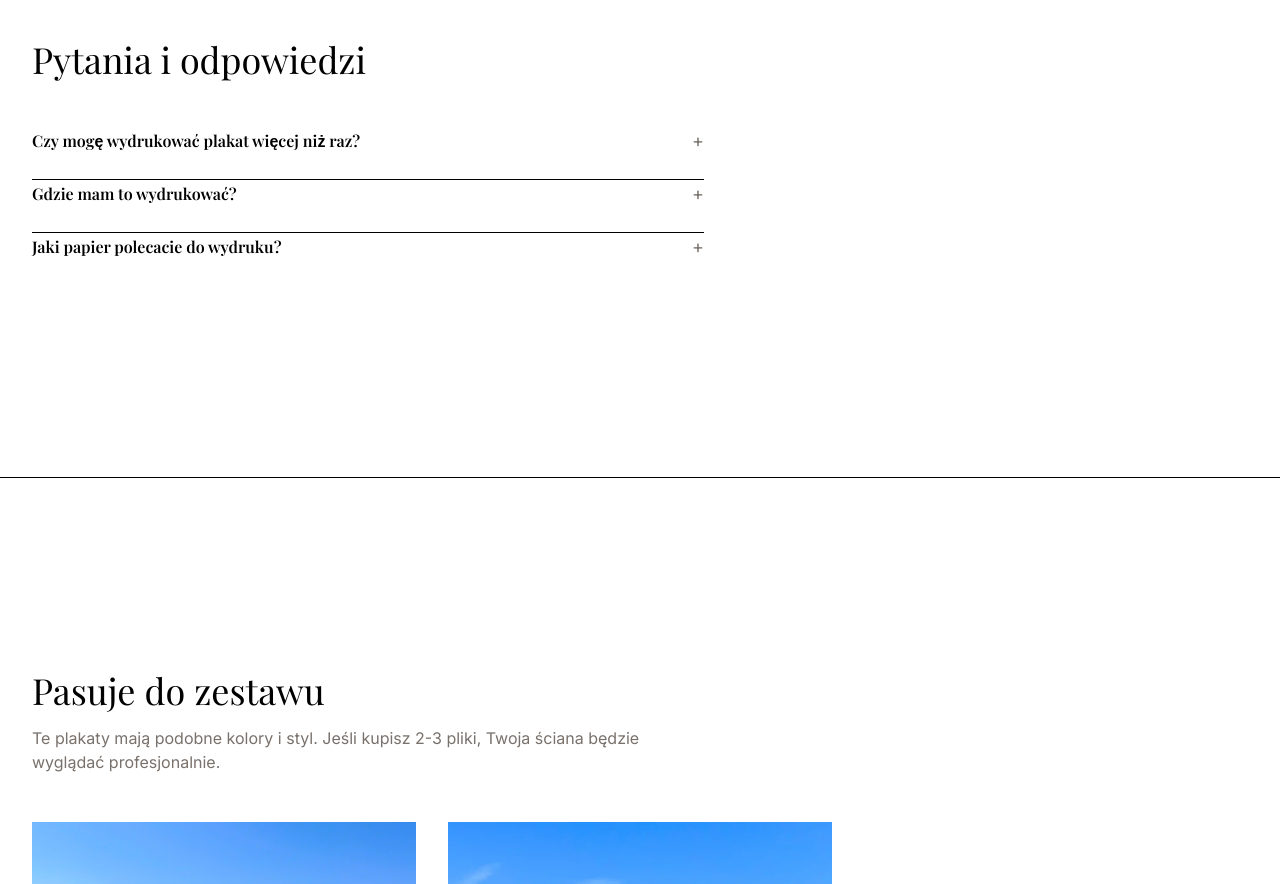
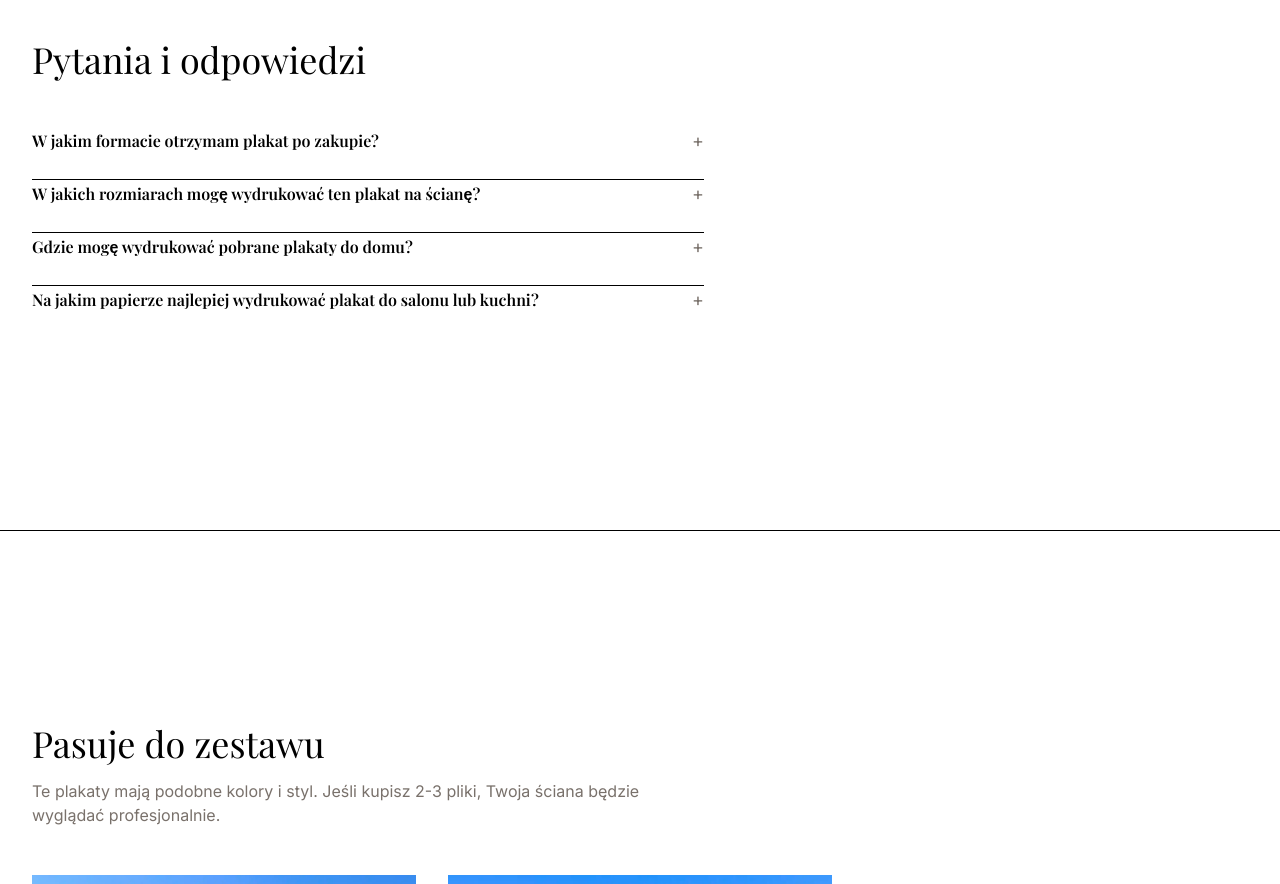
Before and after one commit to CodeWithKarol/poster-shop, a Next.js app: page /plakat/plakat-botaniczny-palma-w-sloncu in a window 1280 px wide. Shown: the part 2740-3624 px from the top of the page. Built offline with nearby package versions, Linux system fonts and the light colour scheme; a web font is replaced by a local one.

Commit message:
Add products FAQ (#6)
Add home page FAQ

```diff
--- a/app/page.tsx
+++ b/app/page.tsx
@@ -1,16 +1,17 @@
 'use client'
 
 import React from "react"
-import { Store, WebSite, WithContext } from "schema-dts"
+import { Store, WebSite, WithContext, FAQPage } from "schema-dts"
 import { PosterCard } from "@/components/shop/PosterCard"
 import { Button } from "@/components/ui/button"
-import { Accordion, AccordionContent, AccordionItem, AccordionTrigger } from "@/components/ui/accordion"
 import { ArrowRight, Camera, Palette, Layers, Heart, Zap, Frame, Truck, Ruler } from "lucide-react"
 import { formatPrice, posters } from "@/lib/posters"
+import { homeFaqItems } from "@/lib/faq"
+import { FAQSection } from "@/components/shop/FAQSection"
 import Image from "next/image"
 
 export default function Home() {
-  const jsonLd: (WithContext<Store> | WithContext<WebSite>)[] = [
+  const jsonLd: (WithContext<Store> | WithContext<WebSite> | WithContext<FAQPage>)[] = [
     {
       "@context": "https://schema.org",
       "@type": "Store",
@@ -29,8 +30,21 @@ export default function Home() {
       "@id": "https://www.pliknaplakat.pl/#website",
       name: "Plik Na Plakat – Plakaty do druku",
       url: "https://www.pliknaplakat.pl/"
+    },
+    {
+      "@context": "https://schema.org",
+      "@type": "FAQPage",
+      mainEntity: homeFaqItems.map(item => ({
+        "@type": "Question",
+        name: item.question,
+        acceptedAnswer: {
+          "@type": "Answer",
+          text: item.answer
+        }
+      }))
     }
   ];
+
 
   const handleScrollToProducts = () => {
     const element = document.getElementById('products-section');
@@ -52,7 +66,7 @@ export default function Home() {
            <div className="flex flex-col gap-6 md:gap-10 max-w-4xl">
               {/* Main H1 - Primary USP */}
               <h1 className="font-serif text-4xl leading-[1.2] sm:text-5xl md:text-6xl lg:text-7xl tracking-tight text-foreground">
-                Słońce Południa w Twoim domu. Autorskie plakaty do druku.
+                Słońce Południa w Twoim domu. Autorskie plakaty do samodzielnego druku.
               </h1>
 
               {/* H2 Subheading - Story & Differentiation */}
@@ -255,27 +269,10 @@ export default function Home() {
           </div>
         </section>
 
-         {/* FAQ SECTION */}
-         <section className="container mx-auto px-6 lg:px-8 max-w-[1400px] py-16 md:py-20 border-t border-border">
-           <div className="max-w-4xl">
-             <h2 className="font-serif text-2xl md:text-3xl text-foreground mb-8">Często zadawane pytania</h2>
-             <Accordion type="single" collapsible className="w-full">
-               <AccordionItem value="item-1" className="border-b border-border">
-                 <AccordionTrigger>Jakie formaty otrzymam?</AccordionTrigger>
-                 <AccordionContent>
-                   Otrzymujesz pliki w najwyższej rozdzielczości, które są idealnie przygotowane jako plakaty do druku w popularnych formatach. Możesz je swobodnie wydrukować jako plakaty do druku A4, większe plakaty do druku A3, a także wielkoformatowe grafiki w rozmiarze 50x70 cm. Nasze pliki zachowują doskonałą jakość niezależnie od wybranego formatu.
-                 </AccordionContent>
-               </AccordionItem>
-               <AccordionItem value="item-2" className="border-b border-border">
-                 <AccordionTrigger>Czy pliki są w formacie PDF?</AccordionTrigger>
-                 <AccordionContent>
-                   Nasze autorskie grafiki wysyłamy w formacie JPEG (JPG) w bardzo wysokiej rozdzielczości. Jest to format standardowo obsługiwany przez każdą drukarnię i domową drukarkę. Pliki JPEG tej klasy to profesjonalne plakaty do druku PDF, które możesz samodzielnie przekonwertować lub po prostu wysłać do druku, uzyskując wydruk najwyższej jakości.
-                 </AccordionContent>
-               </AccordionItem>
-             </Accordion>
-           </div>
+        {/* FAQ Section */}
+        <section className="container mx-auto px-6 lg:px-8 max-w-[1400px] py-16 md:py-24 border-t border-border">
+          <FAQSection items={homeFaqItems} />
         </section>
-
       </div>
     );
   }
--- a/app/plakat/[slug]/page.tsx
+++ b/app/plakat/[slug]/page.tsx
@@ -1,8 +1,9 @@
 import { notFound } from 'next/navigation';
 import { Metadata } from 'next';
 import Link from 'next/link';
-import { Product, WithContext } from 'schema-dts';
+import { Product, WithContext, FAQPage } from 'schema-dts';
 import { getPosterBySlug } from '@/lib/posters';
+import { productFaqItems } from '@/lib/faq';
 import { ProductGallery } from '@/components/shop/ProductGallery';
 import { PurchaseCard } from '@/components/shop/PurchaseCard';
 import { ProductStory } from '@/components/shop/ProductStory';
@@ -55,7 +56,8 @@ export default async function ProductDetailPage({
   // Get title without prefix for breadcrumb
   const breadcrumbTitle = poster.title.split('–').pop()?.trim() || poster.title;
 
-  const jsonLd: WithContext<Product> = {
+  const jsonLd: (WithContext<Product> | WithContext<FAQPage>)[] = [
+    {
       "@context": "https://schema.org",
       "@type": "Product",
       name: poster.title,
@@ -74,7 +76,20 @@ export default async function ProductDetailPage({
         itemCondition: "https://schema.org/NewCondition",
         availability: "https://schema.org/InStock"
       }
-  };
+    },
+    {
+      "@context": "https://schema.org",
+      "@type": "FAQPage",
+      mainEntity: productFaqItems.map(item => ({
+        "@type": "Question",
+        name: item.question,
+        acceptedAnswer: {
+          "@type": "Answer",
+          text: item.answer
+        }
+      }))
+    }
+  ];
 
   return (
     <main className="bg-background min-h-screen text-foreground">
@@ -119,7 +134,7 @@ export default async function ProductDetailPage({
 
       {/* FAQ Section */}
       <div className="container mx-auto px-6 lg:px-8 max-w-[1400px] py-16 md:py-24 border-t border-border">
-        <FAQSection />
+        <FAQSection items={productFaqItems} />
       </div>
 
       {/* Related Products Section */}
--- a/components/shop/FAQSection.tsx
+++ b/components/shop/FAQSection.tsx
@@ -1,23 +1,13 @@
 'use client';
 
+import { FAQItem as FAQItemType } from '@/lib/faq';
 import { FAQItem } from './FAQItem';
 
-const faqItems = [
-  {
-    question: 'Czy mogę wydrukować plakat więcej niż raz?',
-    answer: 'Tak! Plik kupujesz na własny użytek do końca życia. Jeśli po roku zechcesz zmienić ramę na większą lub wydrukować ten sam plakat jako prezent – możesz to zrobić.',
-  },
-  {
-    question: 'Gdzie mam to wydrukować?',
-    answer: 'Plik możesz wgrać na stronę dowolnej drukarni internetowej (np. Grupowa, Drukomat, Piga) lub zgrać na pendrive i podejść do najbliższego cyfrowego punktu ksero w Twoim mieście. Koszt wydruku formatu 50x70 na dobrym papierze to zazwyczaj kilkanaście złotych.',
-  },
-  {
-    question: 'Jaki papier polecacie do wydruku?',
-    answer: 'Polecamy papier matowy o gramaturze 200-300 g/m² z certyfikacją FSC. Unika się papieru błyszczącego – robi się mało estetycznie. Druk pigmentowy jest najtrwalszy i nie blaknie przez lata.',
-  },
-];
+interface FAQSectionProps {
+  items: FAQItemType[];
+}
 
-export function FAQSection() {
+export function FAQSection({ items }: FAQSectionProps) {
   return (
     <section className="py-16 md:py-24">
       <h2 className="font-serif text-3xl md:text-4xl mb-12 text-foreground">
@@ -25,7 +15,7 @@ export function FAQSection() {
       </h2>
 
       <div className="max-w-2xl space-y-0">
-        {faqItems.map((item, idx) => (
+        {items.map((item, idx) => (
           <FAQItem
             key={idx}
             question={item.question}
--- /dev/null
+++ b/lib/faq.ts
@@ -0,0 +1,42 @@
+export interface FAQItem {
+  question: string;
+  answer: string;
+}
+
+export const productFaqItems: FAQItem[] = [
+  {
+    question: 'W jakim formacie otrzymam plakat po zakupie?',
+    answer: 'Po opłaceniu zamówienia natychmiast otrzymasz na swój e-mail cyfrowy plakat do samodzielnego druku w postaci pliku JPG o bardzo wysokiej rozdzielczości. Konstrukcja pliku pozwala na bezproblemowe bezstratne skalowanie i przygotowanie grafiki jako plakat do druku PDF w dowolnej drukarni.',
+  },
+  {
+    question: 'W jakich rozmiarach mogę wydrukować ten plakat na ścianę?',
+    answer: 'Nasze autorskie fotografie cyfrowe przygotowaliśmy tak, aby pasowały do najpopularniejszych ram na rynku. Plik możesz idealnie dopasować i wydrukować jako plakat do druku A4, większy plakat do druku A3 lub jako wielkoformatowy plakat do druku 50x70 cm. Dzięki temu bez trudu dobierzesz standardowe plakaty do ramek do druku dostępne w popularnych sieciach wnętrzarskich.',
+  },
+  {
+    question: 'Gdzie mogę wydrukować pobrane plakaty do domu?',
+    answer: 'Masz pełną dowolność! Swoje nowe plakaty do domu do druku możesz wydrukować na domowej drukarce (w przypadku mniejszych formatów), w lokalnym punkcie ksero lub wysyłając plik do profesjonalnej drukarni internetowej. Zamawiając plakaty na ścianę do wydrukowania w formie cyfrowej, oszczędzasz czas i całkowicie pomijasz koszty tradycyjnej przesyłki kurierskiej.',
+  },
+  {
+    question: 'Na jakim papierze najlepiej wydrukować plakat do salonu lub kuchni?',
+    answer: 'Aby Twój plakat do salonu do druku (lub plakat do kuchni do druku) prezentował się jak ekskluzywny element dekoracyjny, rekomendujemy wybór matowego lub satynowego papieru fotograficznego o gramaturze minimum 200 g/m². Taki papier doskonale oddaje głębię kolorów, ciepłe śródziemnomorskie barwy i nie odbija światła w ramie.',
+  },
+];
+
+export const homeFaqItems: FAQItem[] = [
+  {
+    question: 'Czym są i jak działają plakaty do samodzielnego druku?',
+    answer: 'Oferowane w naszym sklepie plakaty do samodzielnego druku to w 100% cyfrowe, autorskie fotografie wysokiej rozdzielczości, które otrzymujesz natychmiast po opłaceniu zamówienia. To nowoczesna i ekologiczna alternatywa dla tradycyjnych dekoracji – oszczędzasz na kosztach wysyłki kurierskiej, a gotowe plakaty na ścianę do druku możesz mieć w swoim domu w zaledwie kilka minut.',
+  },
+  {
+    question: 'Do jakich wnętrz pasują autorskie plakaty z kolekcji Plik Na Plakat?',
+    answer: 'Nasze cyfrowe kadry zostały stworzone z myślą o miłośnikach ponadczasowego designu. W bazie znajdziesz idealne plakaty do druku do salonu, sypialni, przedpokoju, a nawet biura. Selekcja zdjęć idealnie wpisuje się w najmodniejsze trendy wnętrzarskie, takie jak minimalistyczne plakaty do druku, styl boho, japandi oraz ciepłe i nastrojowe plakaty retro do druku.',
+  },
+  {
+    question: 'W jakich formatach mogę wydrukować pobrane pliki cyfrowe?',
+    answer: 'Wszystkie pliki dostarczamy w maksymalnej jakości, która pozwala na bezstratny wydruk w najpopularniejszych wymiarach ram ściennych. Bez problemu przygotujesz mniejszy plakat do druku A4, średni plakat do druku A3 oraz duży, przyciągający wzrok plakat do druku 50x70 cm. Pliki cyfrowe są w pełni zoptymalizowane pod standardowe plakaty do ramek do druku dostępne w popularnych sieciach handlowych.',
+  },
+  {
+    question: 'Czy mogę bezpłatnie przetestować jakość przed zakupem?',
+    answer: 'Wiemy, jak ważna jest perfekcyjna jakość wydruku, dlatego regularnie przygotowujemy dla naszych klientów darmowe próbki. Jeśli chcesz sprawdzić, jak nasze fotografie prezentują się na papierze, zapisz się na newsletter – w prezencie otrzymasz wybrany plakat do druku za darmo w formacie A4. To doskonały sposób, aby sprawdzić ostrość i odwzorowanie barw przed zakupem pełnej kolekcji.',
+  },
+];
```
Lines whose indentation alone changed are shown as unchanged.
